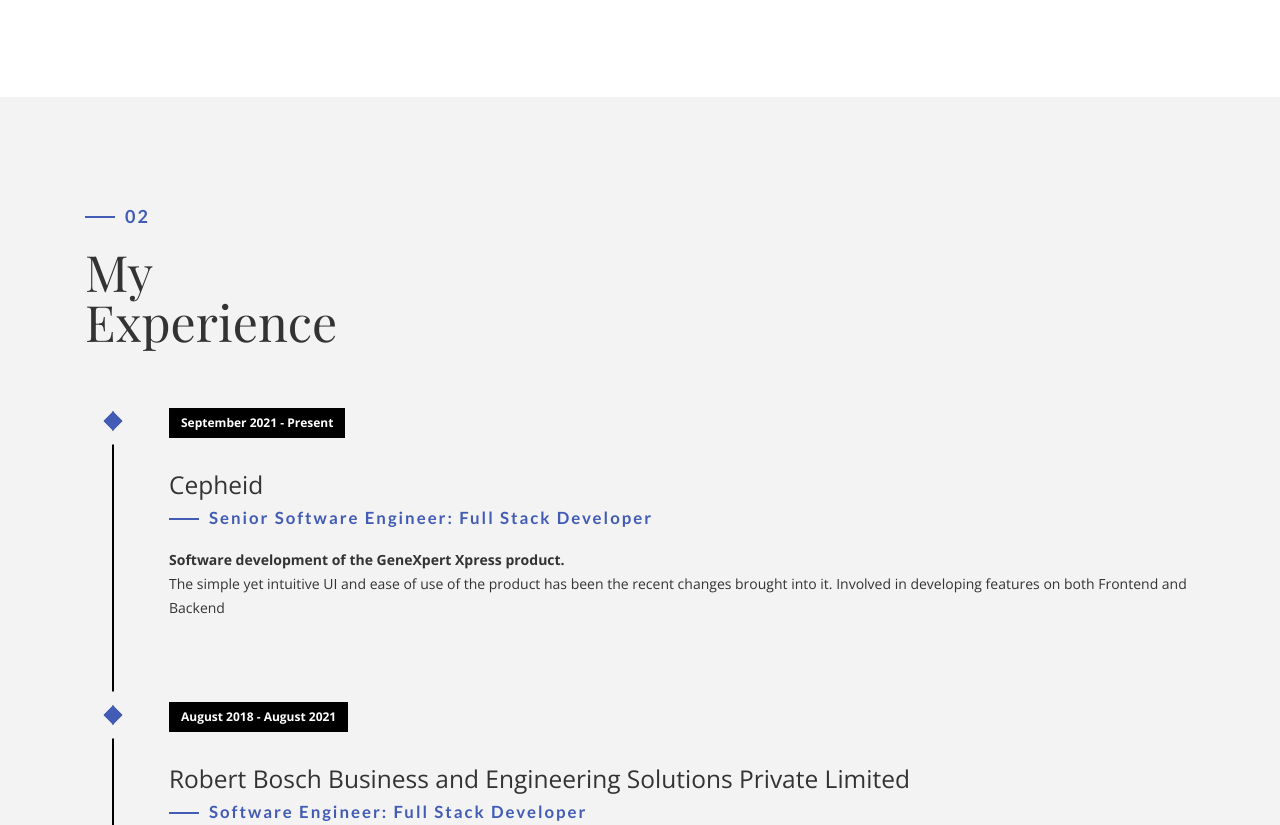
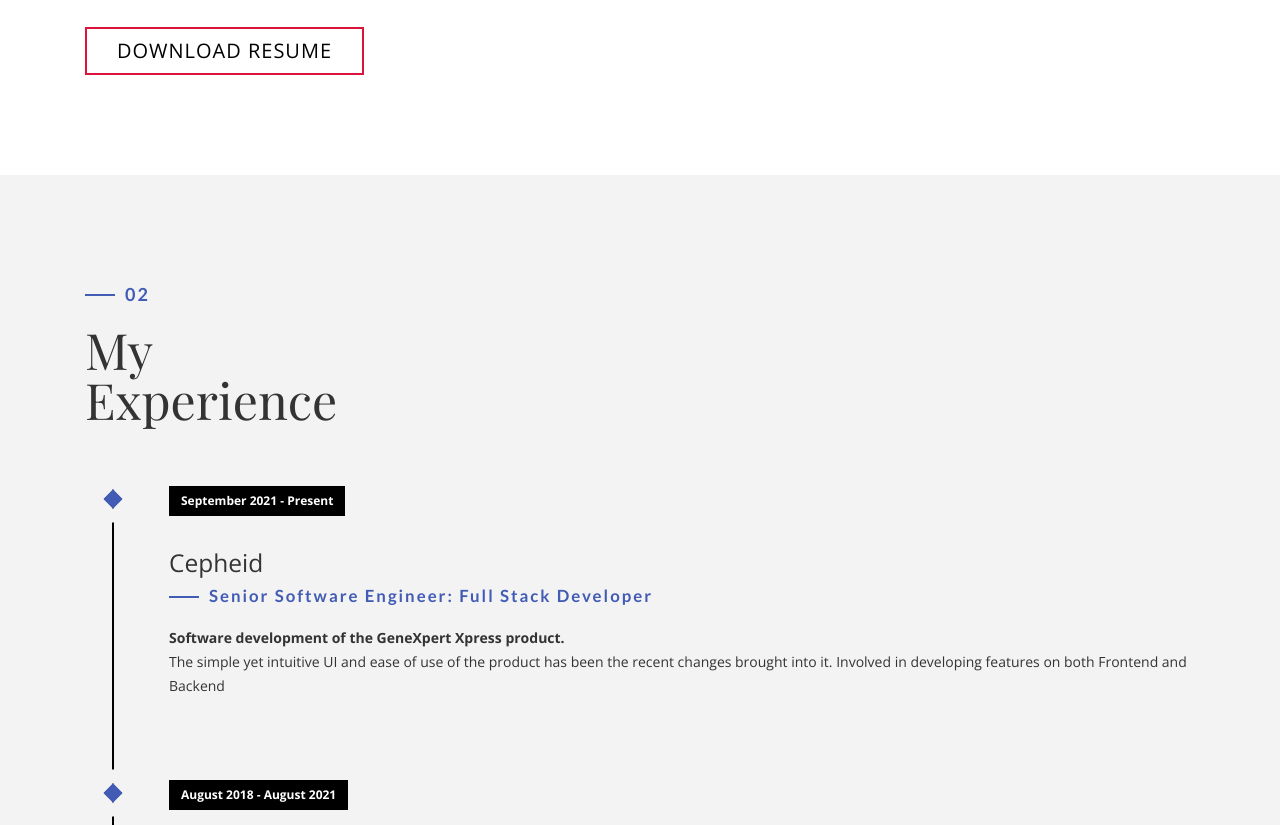
Before and after one commit to bharat-banavalikar/bharat-banavalikar.github.io, a plain HTML site: page index.html in a window 1280 px wide. Shown: the part 1477-2302 px from the top of the page. Drawn offline with nearby package versions, Linux system fonts and the light colour scheme; files whose address does not match are found by name; a web font is replaced by a local one.

Commit message:
Adding Resume

```diff
--- a/css/style.css
+++ b/css/style.css
@@ -759,6 +759,25 @@ fieldset {
   color: #425bb5;
 }
 
+.cta {
+  display: inline-block;
+  padding: 10px 30px;
+  color: black;
+  background-color: transparent;
+  border: 2px solid crimson;
+  font-size: 2rem;
+  text-transform: uppercase;
+  letter-spacing: 0.1rem;
+  margin-top: 30px;
+  transition: 0.3s ease;
+  transition-property: background-color, color;
+}
+
+.cta:hover {
+  color: white;
+  background-color: crimson;
+}
+
 /* Responsive media queries
 ==================================================*/
 
--- a/index.html
+++ b/index.html
@@ -75,6 +75,7 @@
                     I am also able to code with Python and C++.</p>
                 <div class="h-50"></div> <img src="img/sign.svg" width="150" alt="" />
                 <div class="h-50"></div>
+                <a href="https://drive.google.com/file/d/1U04DNashlg9jmoi_ghjdzexGXRvXaCod/view?usp=sharing" class="cta" target="_blank">Download Resume</a>
             </div>
             <div class="col-md-6 about-img-div">
                 <div class="about-border" data-aos="fade-up" data-aos-delay=".5"></div>
```
